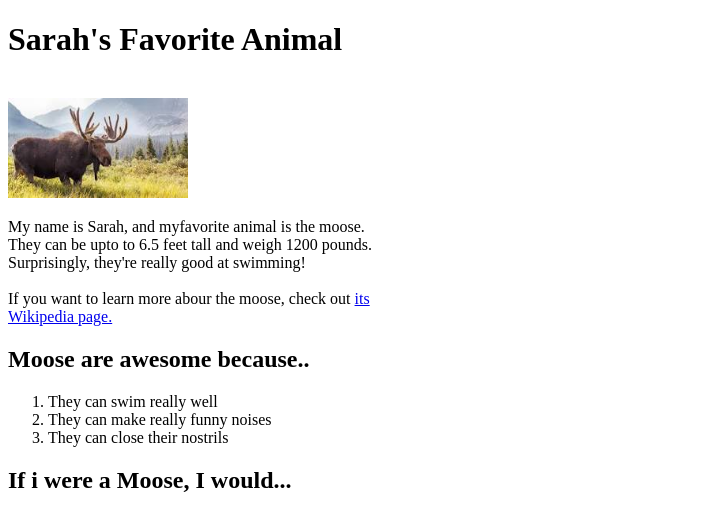
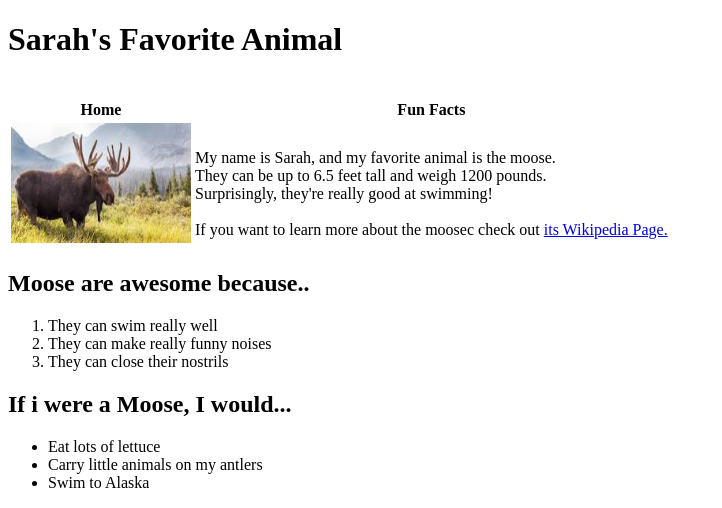
Before and after one commit to ajay-praveen4502/HTML-Sample-project, a plain HTML site: page index.html in a window 1280 px wide. Shown: the top 508 px of the page, without its empty margins (0-722 px from the left). Drawn offline with Linux system fonts and the light colour scheme.

Commit message:
index.html

```diff
--- a/index.html
+++ b/index.html
@@ -4,17 +4,22 @@
     <meta charset="UTF-8">
     <meta name="viewport" content="width=device-width, initial-scale=1.0">
     <title>List 2</title>
+    <link rel="stylesheet" href="./style.css">
 </head>
 <body>
     <h1>Sarah's Favorite Animal</h1>
     <br>
-    <img src="./Assert/moose.jpg" alt="" height="100" width="180">
-    <p>My name is Sarah, and myfavorite animal is the moose. <br>
-        They can be upto to 6.5 feet tall and weigh 1200 pounds. <br>
-        Surprisingly, they're really good at swimming! <br>
-        <br>
-        If you want to learn more abour the moose, check out <a href="https://en.wikipedia.org/wiki/Moose">its <br> Wikipedia page.</a>
-    </p>
+    <table>
+        <tr>
+            <th>Home</th>
+            <th>Fun Facts </th>
+        </tr>
+        <tr>
+            <td><img src="./Assert/moose.jpg" alt="" height="120" width="180"></td>
+            <td><br> My name is Sarah, and my favorite animal is the moose. <br>They can be up to 6.5 feet tall and weigh 1200 pounds. <br>Surprisingly, they're really good at swimming! <br> <br> If you want to learn more about the moosec check out <a href="https://en.wikipedia.org/wiki/Moose">its Wikipedia Page.</a></td>
+
+        </tr>
+    </table>
     <h2>Moose are awesome because..</h2>
     <ol>
         <li>They can swim really well</li>
```
